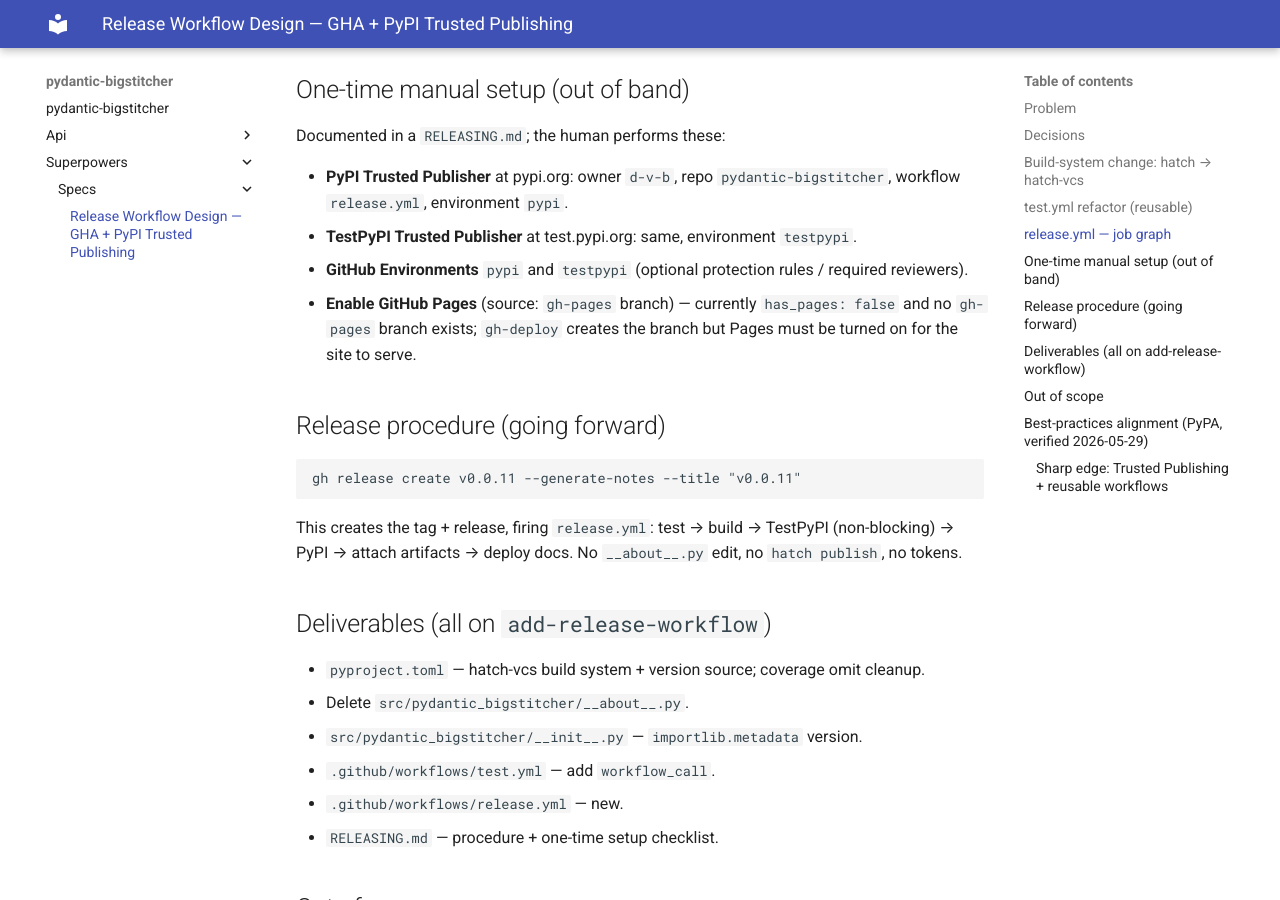
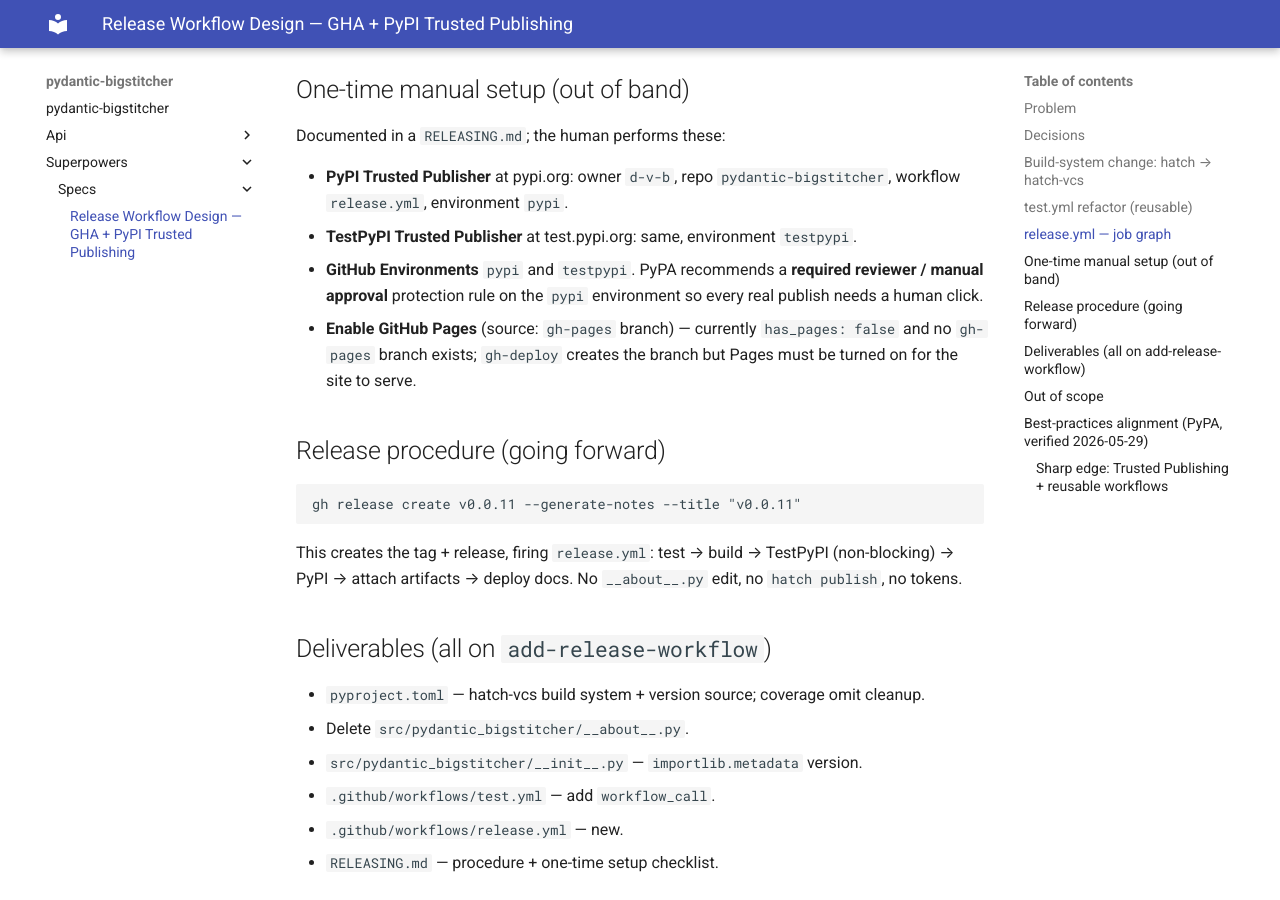
Before and after one commit to d-v-b/pydantic-bigstitcher, an MkDocs documentation site: the page built from docs/superpowers/specs/2026-05-29-release-workflow-design.md, in a window 1280 px wide and 900 px high, scrolled down 2268 px. Built offline with MkDocs 1.6.1 and Material for MkDocs 9.7.7, drawn with Linux system fonts in a browser that asks for light colours.

Commit message:
Add pypi environment manual-approval to setup checklist
Co-Authored-By: Claude Opus 4.8 <noreply@anthropic.com>

```diff
--- a/docs/superpowers/specs/2026-05-29-release-workflow-design.md
+++ b/docs/superpowers/specs/2026-05-29-release-workflow-design.md
@@ -68,7 +68,7 @@ Documented in a `RELEASING.md`; the human performs these:
 
 - **PyPI Trusted Publisher** at pypi.org: owner `d-v-b`, repo `pydantic-bigstitcher`, workflow `release.yml`, environment `pypi`.
 - **TestPyPI Trusted Publisher** at test.pypi.org: same, environment `testpypi`.
-- **GitHub Environments** `pypi` and `testpypi` (optional protection rules / required reviewers).
+- **GitHub Environments** `pypi` and `testpypi`. PyPA recommends a **required reviewer / manual approval** protection rule on the `pypi` environment so every real publish needs a human click.
 - **Enable GitHub Pages** (source: `gh-pages` branch) — currently `has_pages: false` and no `gh-pages` branch exists; `gh-deploy` creates the branch but Pages must be turned on for the site to serve.
 
 ## Release procedure (going forward)
```
